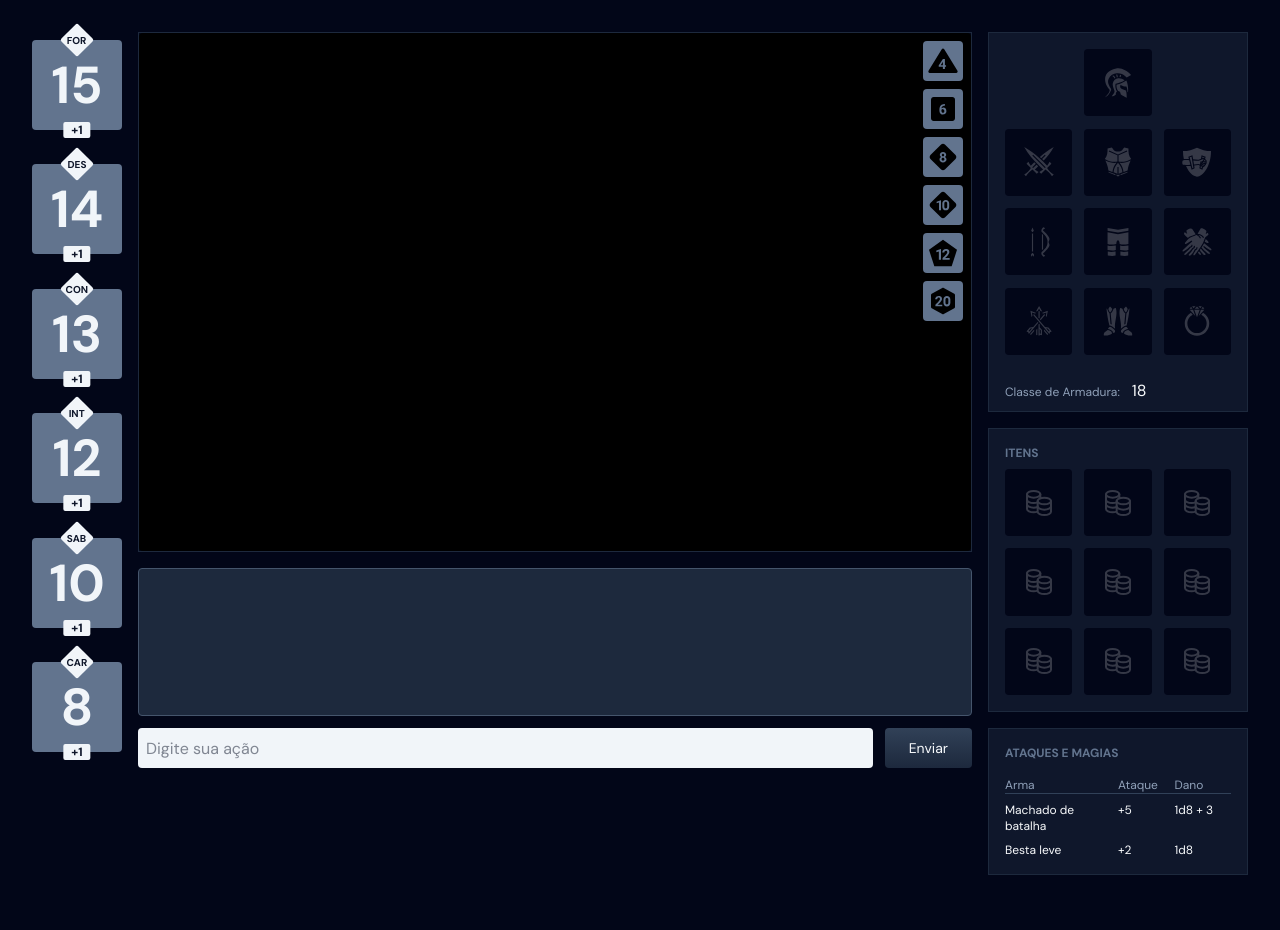
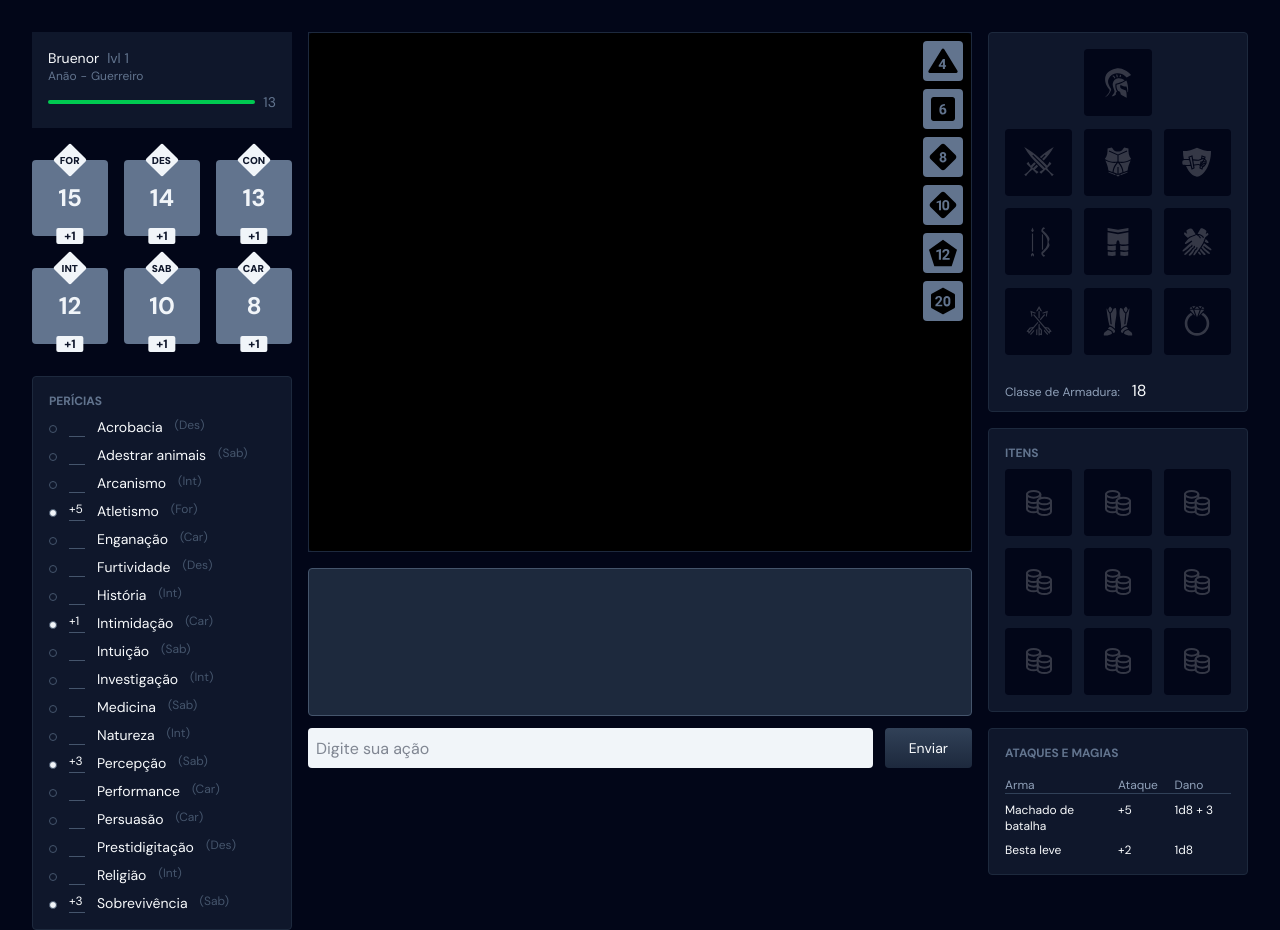
Before and after one commit to decioneto/rpg-mvp, a Next.js app: page /game-canva in a window 1280 px wide. Before the commit the page ends 875 px from the top, so only its background shows below. Built offline with nearby package versions, Linux system fonts and the light colour scheme.

Commit message:
gome-canva updated

```diff
--- a/app/game-canva/components/AtaquesMagias/index.tsx
+++ b/app/game-canva/components/AtaquesMagias/index.tsx
@@ -1,6 +1,6 @@
 export function AtaquesMagias() {
   return (
-    <div className="bg-slate-900 border border-slate-800 h-full flex flex-col gap-2 p-4 g">
+    <div className="bg-slate-900 border border-slate-800 h-full flex flex-col gap-2 p-4 rounded">
       <p className="m-0 text-xs text-slate-500 font-bold uppercase">
         Ataques e magias
       </p>
--- a/app/game-canva/components/Atributos/index.tsx
+++ b/app/game-canva/components/Atributos/index.tsx
@@ -33,10 +33,10 @@ const ATRIBUTOS = [
 
 export function Atributes() {
   return (
-    <div className="w-full max-w-22.5 flex flex-col justify-between gap-4 mt-2 mb-4">
+    <div className="w-full grid grid-cols-3 gap-4">
       {ATRIBUTOS.map((item) => (
         <div
-          className="bg-slate-500 w-22.5 h-22.5 rounded relative flex flex-col items-center justify-center"
+          className="bg-slate-500 aspect-square rounded relative flex items-center justify-center mb-4"
           key={item.name}
         >
           <div className="text-[10px] font-black text-slate-900 w-6 h-6 bg-slate-100 rounded-[2px] absolute top-0 left-1/2 transform -translate-1/2 flex items-center justify-center rotate-45">
@@ -44,7 +44,7 @@ export function Atributes() {
               {item.name.slice(0, 3).toUpperCase()}
             </div>
           </div>
-          <div className="text-slate-100 font-bold text-[52px]">
+          <div className="text-slate-100 font-bold text-2xl flex items-center justify-center">
             {item.value}
           </div>
           <div className="text-xs font-bold text-slate-900 slate-900 px-2 bg-slate-100 rounded-[2px] absolute bottom-0 left-1/2 transform translate-y-1/2 -translate-x-1/2">
--- a/app/game-canva/components/Dices/index.tsx
+++ b/app/game-canva/components/Dices/index.tsx
@@ -1,4 +1,3 @@
-import { Button } from "@/components/ui/button";
 import Image from "next/image";
 
 const DICES = [
@@ -30,9 +29,6 @@ const DICES = [
 
 export function Dices() {
   return (
-    <div className="flex flex-col h-full gap-4">
-      <div className="h-full border border-slate-800 flex-1 relative">
-        <div className="bg-black rounded h-full w-full pr-14"></div>
     <div className="absolute top-2 right-2">
       <div className="flex flex-col gap-2">
         {DICES.map((item) => (
@@ -45,17 +41,5 @@ export function Dices() {
         ))}
       </div>
     </div>
-      </div>
-      <div className="h-50 flex flex-col gap-3">
-        <div className="flex-1 bg-slate-800 border border-slate-600 rounded"></div>
-        <div className="flex gap-3">
-          <input
-            placeholder="Digite sua ação"
-            className="px-2 h-10 w-full bg-slate-100 outline-none rounded text-slate-900"
-          />
-          <Button size="lg">Enviar</Button>
-        </div>
-      </div>
-    </div>
   );
 }
--- a/app/game-canva/components/Equipamento/index.tsx
+++ b/app/game-canva/components/Equipamento/index.tsx
@@ -41,7 +41,7 @@ const PLACEHOLDERS = [
 
 export function Equipamento() {
   return (
-    <div className="bg-slate-900 border border-slate-800 h-full min-h-95 flex flex-col gap-2">
+    <div className="bg-slate-900 border border-slate-800 h-full min-h-95 flex flex-col gap-2 rounded">
       <div className="flex-1 h-full grid grid-cols-3 grid-rows-4 gap-3 p-4">
         <div className="aspect-square invisible" />
         <div className="col-start-2 aspect-square bg-slate-950 flex items-center justify-center rounded">
--- /dev/null
+++ b/app/game-canva/components/HealthBar/index.tsx
@@ -0,0 +1,24 @@
+type HealthBarProps = {
+  current: number;
+  max: number;
+};
+
+export function HealthBar({ current, max }: HealthBarProps) {
+  const percentage = Math.max(0, Math.min(100, (current / max) * 100));
+
+  const color =
+    percentage >= 80
+      ? "bg-green-500"
+      : percentage >= 40
+        ? "bg-yellow-500"
+        : "bg-red-500";
+
+  return (
+    <div className="w-full h-1 rounded bg-slate-600 overflow-hidden">
+      <div
+        className={`h-full transition-all duration-300 ${color}`}
+        style={{ width: `${percentage}%` }}
+      />
+    </div>
+  );
+}
--- a/app/game-canva/components/Items/index.tsx
+++ b/app/game-canva/components/Items/index.tsx
@@ -2,7 +2,7 @@ import Image from "next/image";
 
 export function Items() {
   return (
-    <div className="bg-slate-900 border border-slate-800 h-full flex flex-col gap-2 p-4">
+    <div className="bg-slate-900 border border-slate-800 h-full flex flex-col gap-2 p-4 rounded">
       <p className="m-0 text-xs text-slate-500 font-bold uppercase">Itens</p>
       <div className="grid grid-cols-3 grid-rows-3 gap-3">
         {Array.from({ length: 9 }).map((_, i) => (
--- /dev/null
+++ b/app/game-canva/components/Periciais/index.tsx
@@ -0,0 +1,134 @@
+const PERICIAS = [
+  {
+    nome: "Acrobacia",
+    isActive: false,
+    value: "0",
+    modifier: "Des",
+  },
+  {
+    nome: "Adestrar animais",
+    isActive: false,
+    value: "0",
+    modifier: "Sab",
+  },
+  {
+    nome: "Arcanismo",
+    isActive: false,
+    value: "0",
+    modifier: "Int",
+  },
+  {
+    nome: "Atletismo",
+    isActive: true,
+    value: "+5",
+    modifier: "For",
+  },
+  {
+    nome: "Enganação",
+    isActive: false,
+    value: "0",
+    modifier: "Car",
+  },
+  {
+    nome: "Furtividade",
+    isActive: false,
+    value: "0",
+    modifier: "Des",
+  },
+  {
+    nome: "História",
+    isActive: false,
+    value: "0",
+    modifier: "Int",
+  },
+  {
+    nome: "Intimidação",
+    isActive: true,
+    value: "+1",
+    modifier: "Car",
+  },
+  {
+    nome: "Intuição",
+    isActive: false,
+    value: "0",
+    modifier: "Sab",
+  },
+  {
+    nome: "Investigação",
+    isActive: false,
+    value: "0",
+    modifier: "Int",
+  },
+  {
+    nome: "Medicina",
+    isActive: false,
+    value: "0",
+    modifier: "Sab",
+  },
+  {
+    nome: "Natureza",
+    isActive: false,
+    value: "0",
+    modifier: "Int",
+  },
+  {
+    nome: "Percepção",
+    isActive: true,
+    value: "+3",
+    modifier: "Sab",
+  },
+  {
+    nome: "Performance",
+    isActive: false,
+    value: "0",
+    modifier: "Car",
+  },
+  {
+    nome: "Persuasão",
+    isActive: false,
+    value: "0",
+    modifier: "Car",
+  },
+  {
+    nome: "Prestidigitação",
+    isActive: false,
+    value: "0",
+    modifier: "Des",
+  },
+  {
+    nome: "Religião",
+    isActive: false,
+    value: "0",
+    modifier: "Int",
+  },
+  {
+    nome: "Sobrevivência",
+    isActive: true,
+    value: "+3",
+    modifier: "Sab",
+  },
+];
+
+export function Pericias() {
+  return (
+    <div className="h-full bg-slate-900 border border-slate-800 flex flex-col gap-2 p-4 rounded">
+      <p className="m-0 text-xs text-slate-500 font-bold uppercase">Perícias</p>
+      <div className="flex flex-col gap-2">
+        {PERICIAS.map((item) => (
+          <div className="flex item-center gap-3" key={item.nome}>
+            <div
+              data-active={item.isActive}
+              className="w-2 h-2 data-[active=true]:bg-slate-100 bg-slate-900 border border-slate-600 rounded-full mt-2"
+            ></div>
+            <div className="border-b border-slate-600 text-xs w-4">
+              {item.value === "0" ? "" : item.value}
+            </div>
+            <div className="text-sm">{item.nome}</div>
+            <div className="text-xs text-slate-600">{`(${item.modifier})`}</div>
+            <div></div>
+          </div>
+        ))}
+      </div>
+    </div>
+  );
+}
--- /dev/null
+++ b/app/game-canva/components/Personagem/index.tsx
@@ -0,0 +1,23 @@
+import { HealthBar } from "../HealthBar";
+
+export function Personagem() {
+  return (
+    <div className="w-full bg-slate-900 p-4 mb-4">
+      <div className="flex flex-col mb-2">
+        <div className="flex gap-2">
+          <div className="text-sm">Bruenor</div>
+          <div className="text-sm text-slate-500">lvl 1</div>
+        </div>
+        <div className="flex item-center gap-1">
+          <span className="text-xs text-slate-500">Anão</span>
+          <span className="text-xs text-slate-500">-</span>
+          <span className="text-xs text-slate-500">Guerreiro</span>
+        </div>
+      </div>
+      <div className="flex items-center gap-2">
+        <HealthBar current={13} max={13} />
+        <span className="text-sm text-slate-500">13</span>
+      </div>
+    </div>
+  );
+}
--- a/app/game-canva/page.tsx
+++ b/app/game-canva/page.tsx
@@ -1,16 +1,37 @@
+import { Button } from "@/components/ui/button";
 import { Atributes } from "./components/Atributos";
 import { Dices } from "./components/Dices";
 import { Inventario } from "./components/Inventario";
+import { Pericias } from "./components/Periciais";
+import { Personagem } from "./components/Personagem";
 
 export default function GameCanvaPage() {
   return (
     <div className="p-8 flex w-full h-screen gap-4">
       <div className="flex flex-1 gap-4">
-        <Atributes />
+        <div className="w-full max-w-65 flex flex-col gap-4">
+          <Personagem />
+          <Atributes />
+          <Pericias />
+        </div>
         <div className="flex flex-1 h-full gap-4">
           <div className="flex flex-col w-full gap-4">
-            {/* <FormularioJogador /> */}
-            <Dices />
+            <div className="flex flex-col h-full gap-4">
+              <div className="h-full border border-slate-800 flex-1 relative">
+                <div className="bg-black h-full rounded pr-14"></div>
+                <Dices />
+              </div>
+              <div className="h-50 flex flex-col gap-3">
+                <div className="flex-1 bg-slate-800 border border-slate-600 rounded"></div>
+                <div className="flex gap-3">
+                  <input
+                    placeholder="Digite sua ação"
+                    className="px-2 h-10 w-full bg-slate-100 outline-none rounded text-slate-900"
+                  />
+                  <Button size="lg">Enviar</Button>
+                </div>
+              </div>
+            </div>
           </div>
         </div>
       </div>
--- a/app/layout.tsx
+++ b/app/layout.tsx
@@ -3,7 +3,7 @@ import "./globals.css";
 
 const dmSans = DM_Sans({
   subsets: ["latin"],
-  weight: ["200", "400", "700"],
+  weight: ["200", "400", "700", "900"],
 });
 
 export default function RootLayout({
```
Lines whose indentation alone changed are shown as unchanged.
